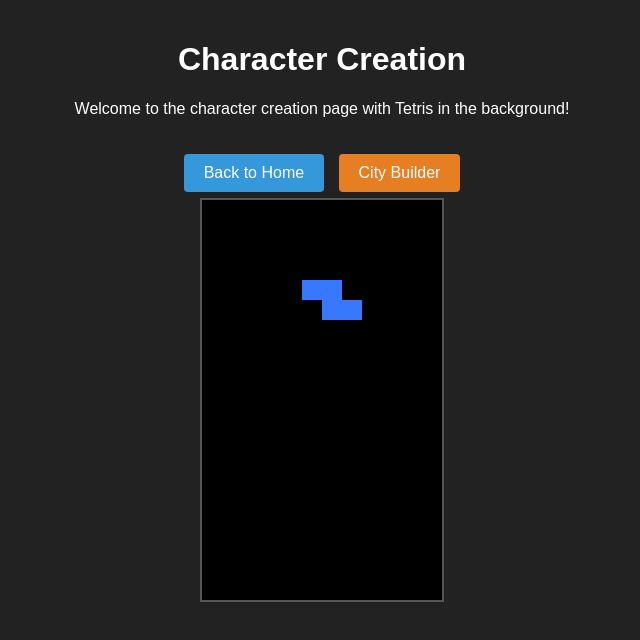
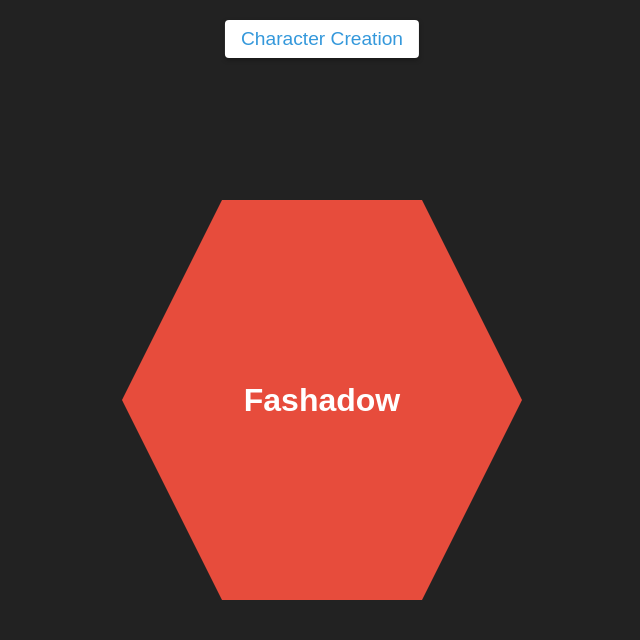
Before and after one commit to FAeN399/FAeN399.github.io, a plain HTML site: page index.html in a window 1280 px wide. Shown: the whole page, without its empty margins (318-958 px from the left). Drawn offline with Linux system fonts and the light colour scheme.

Commit message:
Update index.html

```diff
--- a/index.html
+++ b/index.html
@@ -3,271 +3,62 @@
 <head>
   <meta charset="UTF-8">
   <meta name="viewport" content="width=device-width, initial-scale=1">
-  <title>Character Creation</title>
+  <title>Fashadow</title>
   <style>
-    /* Basic resets */
+    /* Basic reset and styling */
     body, html {
       margin: 0;
       padding: 0;
       height: 100%;
-      overflow: hidden;
+      background-color: #222;
       font-family: Arial, sans-serif;
-      background: #222;
+      display: flex;
+      justify-content: center;
+      align-items: center;
+      position: relative;
+    }
+
+    /* Character Creation Link styling */
+    .character-link {
+      position: absolute;
+      top: 20px;
+      left: 50%;
+      transform: translateX(-50%);
+      font-size: 1.2rem;
+      text-decoration: none;
+      background: #fff;
+      color: #3498db;
+      padding: 8px 16px;
+      border-radius: 4px;
+      box-shadow: 0 2px 5px rgba(0, 0, 0, 0.3);
+    }
+
+    /* Hexagon shape styling */
+    .hexagon {
+      width: 400px;
+      height: 400px;
+      background: #e74c3c;
+      clip-path: polygon(25% 0%, 75% 0%, 100% 50%, 75% 100%, 25% 100%, 0% 50%);
+      display: flex;
+      justify-content: center;
+      align-items: center;
       color: #fff;
-    }
-    /* Full-page container */
-    .container {
-      position: relative;
-      width: 100%;
-      height: 100%;
-    }
-    /* Tetris canvas (background) */
-    canvas#tetris {
-      position: absolute;
-      top: 50%;
-      left: 50%;
-      transform: translate(-50%, -50%);
-      z-index: 1;
-      background: #000;
-      border: 2px solid #555;
-    }
-    /* Foreground content overlay */
-    .content {
-      position: relative;
-      z-index: 2;
+      font-size: 2rem;
+      font-weight: bold;
       text-align: center;
-      padding: 20px;
-    }
-    /* Link styling */
-    .back-link, .city-builder-link {
-      display: inline-block;
-      margin-top: 20px;
-      padding: 10px 20px;
-      color: #fff;
-      text-decoration: none;
-      border-radius: 4px;
-    }
-    .back-link {
-      background: #3498db;
-    }
-    .city-builder-link {
-      background: #e67e22;
-      margin-left: 10px;
+      box-shadow: 0 0 20px rgba(0, 0, 0, 0.5);
     }
   </style>
 </head>
 <body>
-  <div class="container">
-    <!-- Tetris canvas background -->
-    <canvas id="tetris"></canvas>
+  <!-- Link to the Character Creation page -->
+  <a href="character-creation.html" class="character-link">
+    Character Creation
+  </a>
 
-    <!-- Foreground content -->
-    <div class="content">
-      <h1>Character Creation</h1>
-      <p>Welcome to the character creation page with Tetris in the background!</p>
-      <!-- Link back to Home -->
-      <a href="index.html" class="back-link">Back to Home</a>
-      <!-- New link to the City Builder page -->
-      <a href="city-builder.html" class="city-builder-link">City Builder</a>
-    </div>
+  <!-- Centered hexagon with text -->
+  <div class="hexagon">
+    Fashadow
   </div>
-
-  <script>
-    // ----- Tetris Game Code -----
-
-    const canvas = document.getElementById('tetris');
-    const context = canvas.getContext('2d');
-
-    // Define board size and scale factor
-    const scale = 20;
-    const boardWidth = 12;
-    const boardHeight = 20;
-    canvas.width = boardWidth * scale;
-    canvas.height = boardHeight * scale;
-
-    // Colors for each Tetris piece
-    const colors = [
-      null,
-      '#FF0D72', // T
-      '#0DC2FF', // O
-      '#0DFF72', // L
-      '#F538FF', // J
-      '#FF8E0D', // I
-      '#FFE138', // S
-      '#3877FF'  // Z
-    ];
-
-    // Create game board
-    function createMatrix(w, h) {
-      const matrix = [];
-      while (h--) {
-        matrix.push(new Array(w).fill(0));
-      }
-      return matrix;
-    }
-
-    // Create Tetris pieces
-    function createPiece(type) {
-      if (type === 'T') {
-        return [
-          [0, 1, 0],
-          [1, 1, 1],
-          [0, 0, 0],
-        ];
-      } else if (type === 'O') {
-        return [
-          [2, 2],
-          [2, 2],
-        ];
-      } else if (type === 'L') {
-        return [
-          [0, 3, 0],
-          [0, 3, 0],
-          [0, 3, 3],
-        ];
-      } else if (type === 'J') {
-        return [
-          [0, 4, 0],
-          [0, 4, 0],
-          [4, 4, 0],
-        ];
-      } else if (type === 'I') {
-        return [
-          [0, 5, 0, 0],
-          [0, 5, 0, 0],
-          [0, 5, 0, 0],
-          [0, 5, 0, 0],
-        ];
-      } else if (type === 'S') {
-        return [
-          [0, 6, 6],
-          [6, 6, 0],
-          [0, 0, 0],
-        ];
-      } else if (type === 'Z') {
-        return [
-          [7, 7, 0],
-          [0, 7, 7],
-          [0, 0, 0],
-        ];
-      }
-    }
-
-    // Draw a piece or board
-    function drawMatrix(matrix, offset) {
-      matrix.forEach((row, y) => {
-        row.forEach((value, x) => {
-          if (value !== 0) {
-            context.fillStyle = colors[value];
-            context.fillRect(x + offset.x, y + offset.y, 1, 1);
-          }
-        });
-      });
-    }
-
-    // Clear canvas and redraw everything
-    function draw() {
-      context.setTransform(scale, 0, 0, scale, 0, 0);
-      context.fillStyle = '#000';
-      context.fillRect(0, 0, canvas.width / scale, canvas.height / scale);
-      drawMatrix(arena, { x: 0, y: 0 });
-      drawMatrix(player.matrix, player.pos);
-    }
-
-    // Merge player's piece into the arena
-    function merge(arena, player) {
-      player.matrix.forEach((row, y) => {
-        row.forEach((value, x) => {
-          if (value !== 0) {
-            arena[y + player.pos.y][x + player.pos.x] = value;
-          }
-        });
-      });
-    }
-
-    // Check for collisions
-    function collide(arena, player) {
-      for (let y = 0; y < player.matrix.length; y++) {
-        for (let x = 0; x < player.matrix[y].length; x++) {
-          if (
-            player.matrix[y][x] !== 0 &&
-            (arena[y + player.pos.y] &&
-             arena[y + player.pos.y][x + player.pos.x]) !== 0
-          ) {
-            return true;
-          }
-        }
-      }
-      return false;
-    }
-
-    // Remove completed rows
-    function arenaSweep() {
-      outer: for (let y = arena.length - 1; y >= 0; y--) {
-        for (let x = 0; x < arena[y].length; x++) {
-          if (arena[y][x] === 0) {
-            continue outer;
-          }
-        }
-        const row = arena.splice(y, 1)[0].fill(0);
-        arena.unshift(row);
-      }
-    }
-
-    // Drop the piece down
-    function playerDrop() {
-      player.pos.y++;
-      if (collide(arena, player)) {
-        player.pos.y--;
-        merge(arena, player);
-        playerReset();
-        arenaSweep();
-      }
-      dropCounter = 0;
-    }
-
-    // Move player left/right
-    function playerMove(dir) {
-      player.pos.x += dir;
-      if (collide(arena, player)) {
-        player.pos.x -= dir;
-      }
-    }
-
-    // Reset player
-    function playerReset() {
-      const pieces = 'ILJOTSZ';
-      player.matrix = createPiece(pieces[Math.random() * pieces.length | 0]);
-      player.pos.y = 0;
-      player.pos.x = (arena[0].length / 2 | 0) - (player.matrix[0].length / 2 | 0);
-      if (collide(arena, player)) {
-        arena.forEach(row => row.fill(0));
-      }
-    }
-
-    // Drop time
-    let dropCounter = 0;
-    let lastTime = 0;
-    function update(time = 0) {
-      dropCounter += time - lastTime;
-      lastTime = time;
-      if (dropCounter > 1000) {
-        playerDrop();
-      }
-      draw();
-      requestAnimationFrame(update);
-    }
-
-    const arena = createMatrix(boardWidth, boardHeight);
-    const player = { pos: { x: 0, y: 0 }, matrix: null };
-    document.addEventListener('keydown', event => {
-      if (event.key === 'ArrowLeft') playerMove(-1);
-      if (event.key === 'ArrowRight') playerMove(1);
-      if (event.key === 'ArrowDown') playerDrop();
-    });
-
-    playerReset();
-    update();
-  </script>
 </body>
 </html>
```
